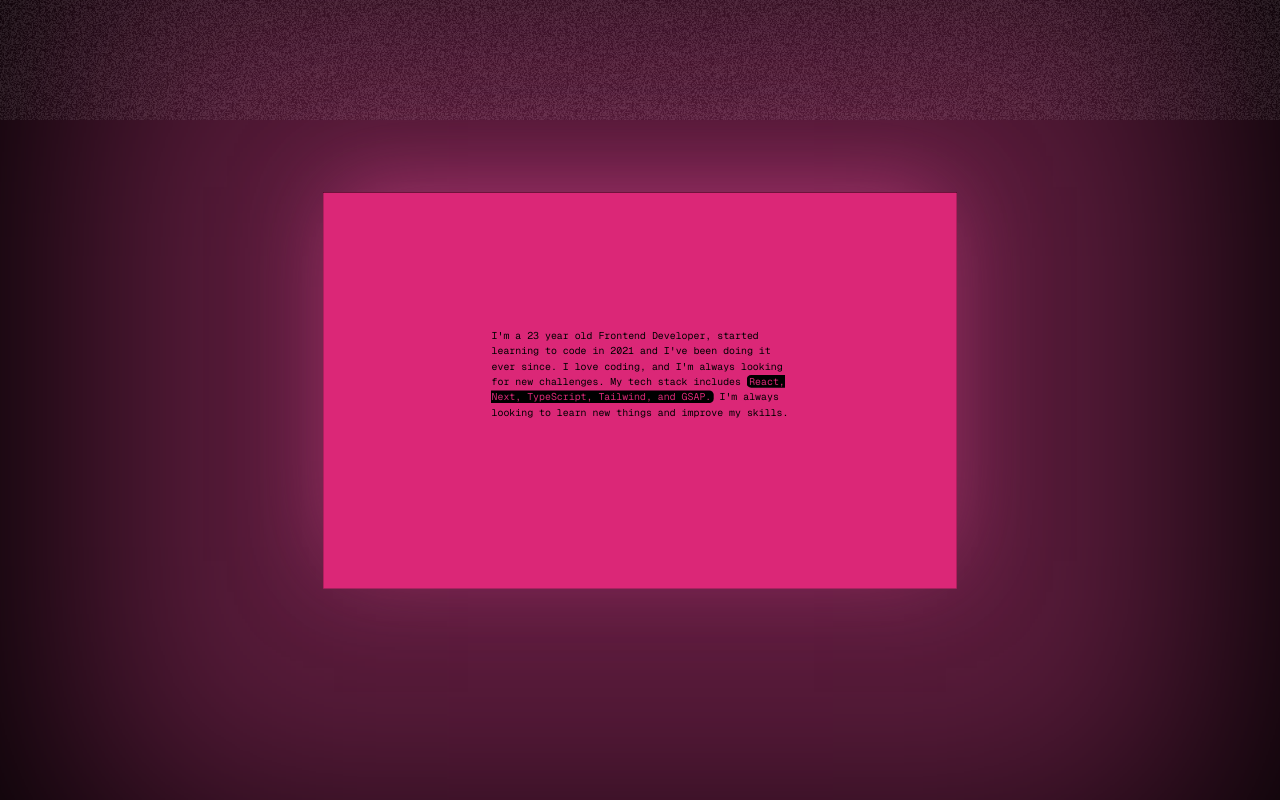
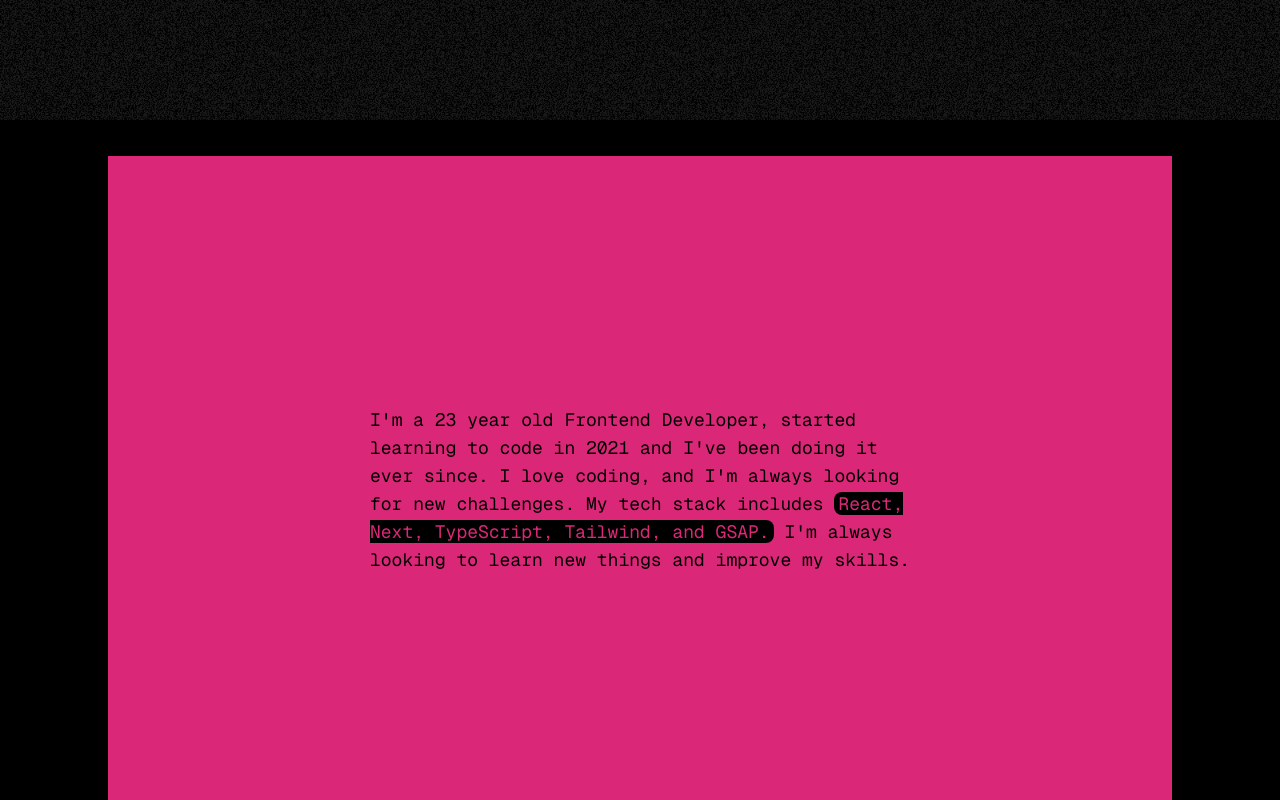
Before and after one commit to celescript/portfolio, a Next.js app: page / in a window 1280 px wide. Shown: the part 680-1480 px from the top of the page. Built offline with nearby package versions, Linux system fonts and the light colour scheme.

Commit message:
testing configs 2

```diff
--- a/app/app-hooks.ts
+++ b/app/app-hooks.ts
@@ -4,8 +4,12 @@ import { useScroll } from '@/utils/hooks/use-scroll'
 
 export const AppHooks = () => {
   useScroll({
-    touchMultiplier: 0.8,
+    // lerp: 0.5,
+    smoothWheel: true,
+    normalizeWheel: true,
+    touchMultiplier: 1.2,
     wheelMultiplier: 0.8,
+    smoothTouch: true,
   })
 
   return null
--- a/components/organisms/about/index.tsx
+++ b/components/organisms/about/index.tsx
@@ -10,8 +10,7 @@ export const About = () => {
     if (!containerAbout.current) return
 
     // Background Animation Initialization with Scroll Trigger
-    const backgroundTimeline = gsap
-      .timeline({
+    const backgroundTimeline = gsap.timeline({
       paused: true,
       scrollTrigger: {
         trigger: containerAbout.current,
@@ -21,12 +20,12 @@ export const About = () => {
         toggleActions: 'play pause resume reset',
       },
     })
-      .to('.background', {
-        transform: 'scale(1)',
-        '--glow-opacity': 0.0,
-        duration: 1,
-        willChange: 'transform, --glow-opacity',
-      })
+    // .to('.background', {
+    //   transform: 'scale(1)',
+    //   '--glow-opacity': 0.0,
+    //   duration: 1,
+    //   willChange: 'transform, --glow-opacity',
+    // })
 
     // Span Animation Initialization with Scroll Trigger
     const spanTimeline = gsap
@@ -53,16 +52,16 @@ export const About = () => {
   }, [])
 
   return (
-    <div className='relative overflow-x-clip h-[200vh] '>
+    <div className='relative overflow-x-clip h-[200vh]  '>
       <div
         ref={containerAbout}
-        className='sticky top-0 mx-auto h-screen w-full flex justify-center items-center'
+        className='sticky top-0 mx-auto h-screen w-full flex p-[10%] justify-center items-center'
       >
         <div
-          style={{ '--glow-opacity': 0.4 } as any}
-          className='h-[90vh] w-full flex justify-center background max-w-[90vw] items-center overflow-hidden shadowabout scale-[0.55] origin-[50%_10%]'
+          // style={{ '--glow-opacity': 0.4 } as any}
+          className='h-[90vh] w-full flex justify-center background max-w-[90vw]  items-center overflow-hidden shadowabout'
         >
-          <div className=' bg-pink-600  bg-big absolute -inset-1 '></div>
+          <div className=' bg-pink-600  bg-big absolute -inset-1 mx-4 my-3 md:mx-28 md:my-10 '></div>
 
           <div className='text-center font-mono font-regular -mt-20 relative'>
             <p className='text-black font-mono max-w-[600px] text-left mt-5 mx-auto w-[90%] text-sm lg:text-lg font-normal leading-snug'>
```
Lines whose indentation alone changed are shown as unchanged.
